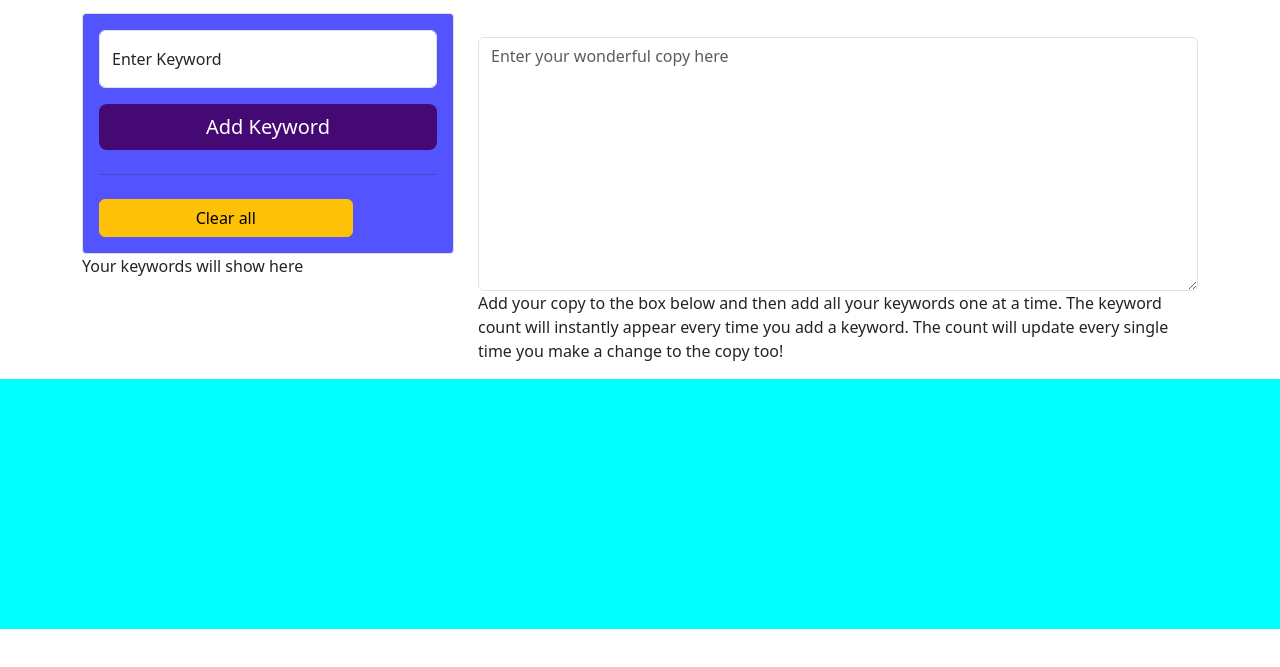
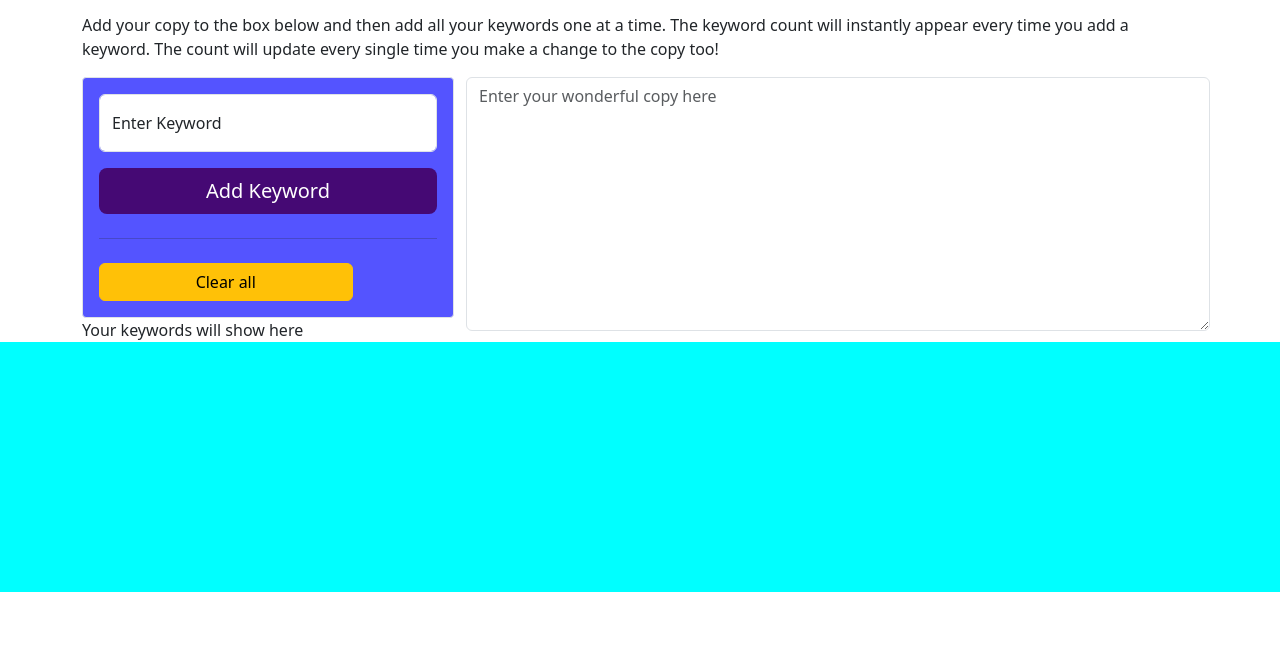
Before and after one commit to R0bsaunders/seo-keyword-counter, a plain HTML site: page index.html in a window 1280 px wide. Shown: the part 107-774 px from the top of the page. Drawn offline with nearby package versions, Linux system fonts and the light colour scheme.

Commit message:
Styles updated

```diff
--- a/index.html
+++ b/index.html
@@ -15,7 +15,9 @@
     <header>
         <div class="container">
             <h1 class="display-4 fw-bold lh-1 mb-3 py-4">Check your Keyword Density</h1>
+            <p class="fs-6">Add your copy to the box below and then add all your keywords one at a time. The keyword count will instantly appear every time you add a keyword. The count will update every single time you make a change to the copy too!</p>
         </div>
+
     </header>
 
     <section class="container d-flex justify-content-between">
@@ -45,15 +47,10 @@
 
         <div class="row align-self-start col-8">
 
-            <div class="text-center text-lg-start">
+            <label for="userCopy"></label>
 
-                <label for="userCopy"></label>
+            <textarea class="form-control" type="text" rows="10" id="userData"></textarea>
 
-                <textarea class="form-control" type="text" rows="10" id="userData"></textarea>
-
-
-            </div>
-            <p class="fs-6">Add your copy to the box below and then add all your keywords one at a time. The keyword count will instantly appear every time you add a keyword. The count will update every single time you make a change to the copy too!</p>
         </div>
 
 
```
